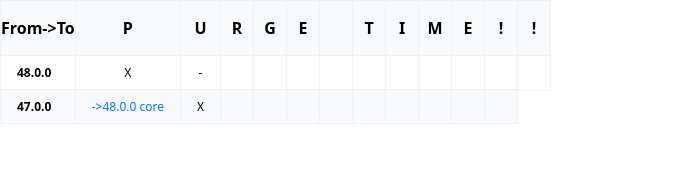
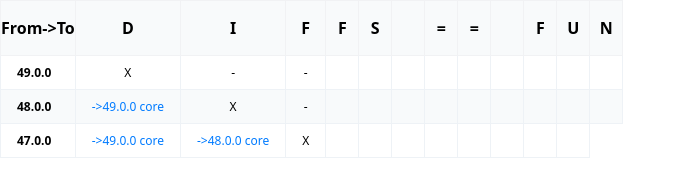
Before and after one commit to keith-kurak/expo-diff-purge, a website: page docs/index.html in a window 1280 px wide. Shown: the whole page, without its empty margins (0-686 px from the left). Drawn offline with Linux system fonts and the light colour scheme.

Commit message:
Add release 49.0.0

```diff
--- a/docs/index.html
+++ b/docs/index.html
@@ -53,26 +53,41 @@
 <thead>
 <tr>
 <th>From-&gt;To</th>
-<th>P</th>
+<th>D</th>
+<th>I</th>
+<th>F</th>
+<th>F</th>
+<th>S</th>
+<th></th>
+<th>=</th>
+<th>=</th>
+<th></th>
+<th>F</th>
 <th>U</th>
-<th>R</th>
-<th>G</th>
-<th>E</th>
-<th></th>
-<th>T</th>
-<th>I</th>
-<th>M</th>
-<th>E</th>
-<th>!</th>
-<th>!</th>
+<th>N</th>
 </tr>
 </thead>
 <tbody>
 <tr>
-<td>48.0.0</td>
+<td>49.0.0</td>
 <td>X</td>
 <td>-</td>
+<td>-</td>
 <td></td>
+<td></td>
+<td></td>
+<td></td>
+<td></td>
+<td></td>
+<td></td>
+<td></td>
+<td></td>
+</tr>
+<tr>
+<td>48.0.0</td>
+<td><a href="https://github.com/keith-kurak/expo-diff-purge/compare/release/48.0.0..release/49.0.0">-&gt;49.0.0</a> <a href="https://github.com/expo/expo/compare/v48.0.0...v49.0.0">core</a></td>
+<td>X</td>
+<td>-</td>
 <td></td>
 <td></td>
 <td></td>
@@ -85,9 +100,9 @@
 </tr>
 <tr>
 <td>47.0.0</td>
+<td><a href="https://github.com/keith-kurak/expo-diff-purge/compare/release/47.0.0..release/49.0.0">-&gt;49.0.0</a> <a href="https://github.com/expo/expo/compare/v47.0.0...v49.0.0">core</a></td>
 <td><a href="https://github.com/keith-kurak/expo-diff-purge/compare/release/47.0.0..release/48.0.0">-&gt;48.0.0</a> <a href="https://github.com/expo/expo/compare/v47.0.0...v48.0.0">core</a></td>
 <td>X</td>
-<td></td>
 <td></td>
 <td></td>
 <td></td>
```
Also changed, not shown: README.md, 1 other file.
